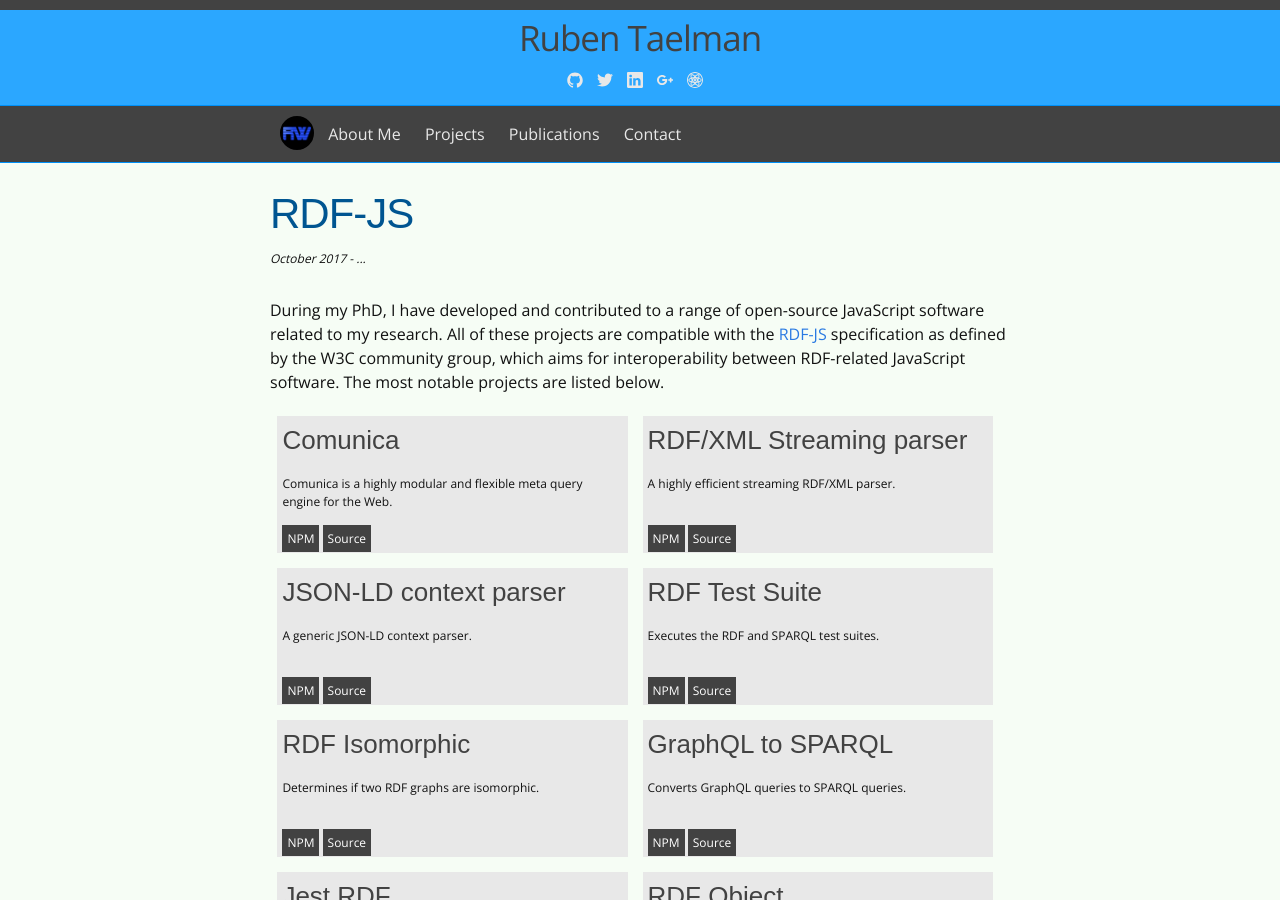
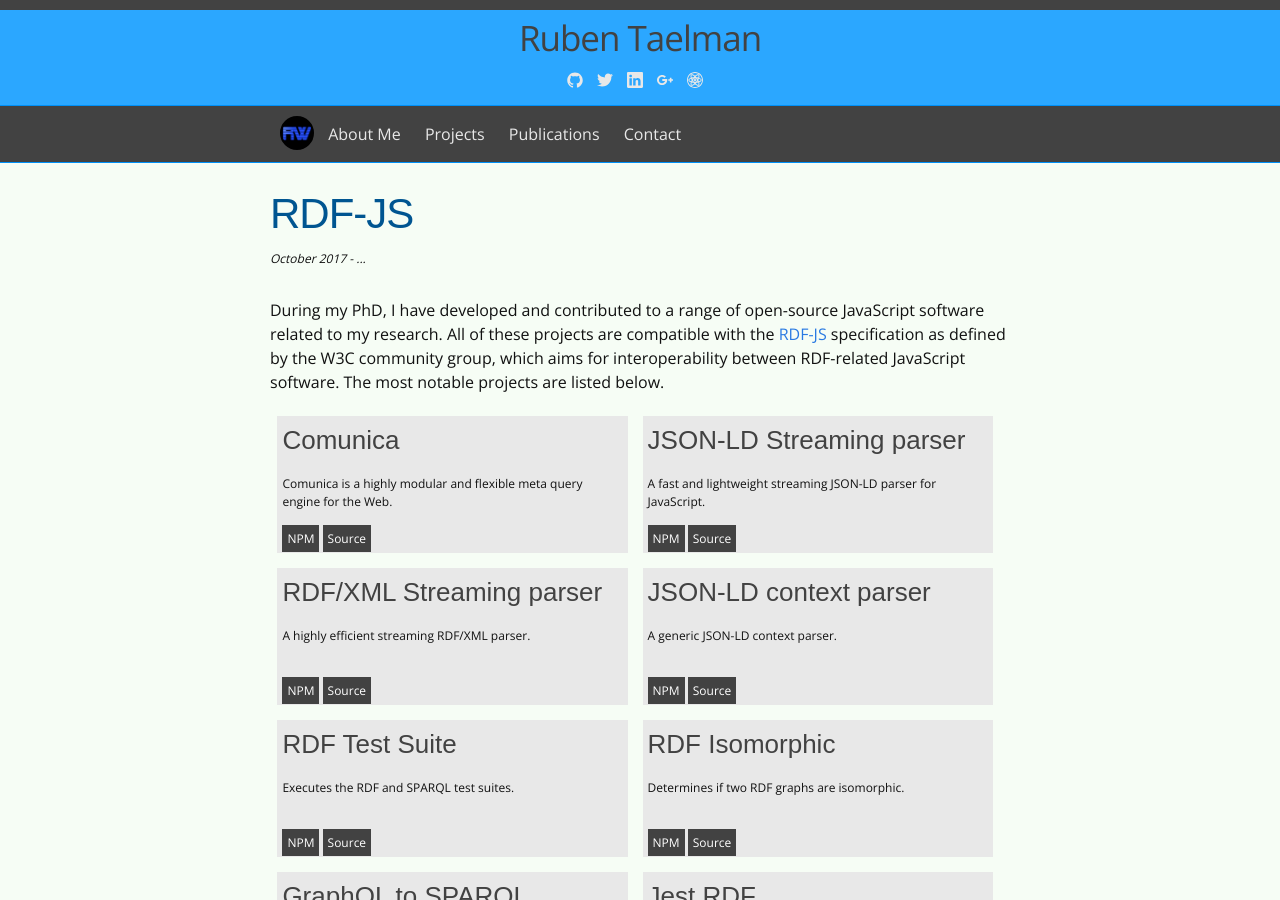
Before and after one commit to rubensworks/rubensworks.net, a Jekyll site: the page built from _projects/rdfjs.html, in a window 1280 px wide and 900 px high. Built offline with Jekyll 4.4.1, drawn with Linux system fonts in a browser that asks for light colours; some web fonts are replaced.

Commit message:
Add streaming JSON-LD parser to list of RDFJS projects

```diff
--- a/_projects/rdfjs.html
+++ b/_projects/rdfjs.html
@@ -20,6 +20,13 @@
        description="Comunica is a highly modular and flexible meta query engine for the Web."
        npmname="@comunica/actor-init-sparql"
        githubreponame="comunica/comunica"
+    %}
+
+    {% include rdfjs-software.html
+       name="JSON-LD Streaming parser"
+       description="A fast and lightweight streaming JSON-LD parser for JavaScript."
+       npmname="jsonld-streaming-parser"
+       githubreponame="rubensworks/jsonld-streaming-parser.js"
     %}
 
     {% include rdfjs-software.html
```
